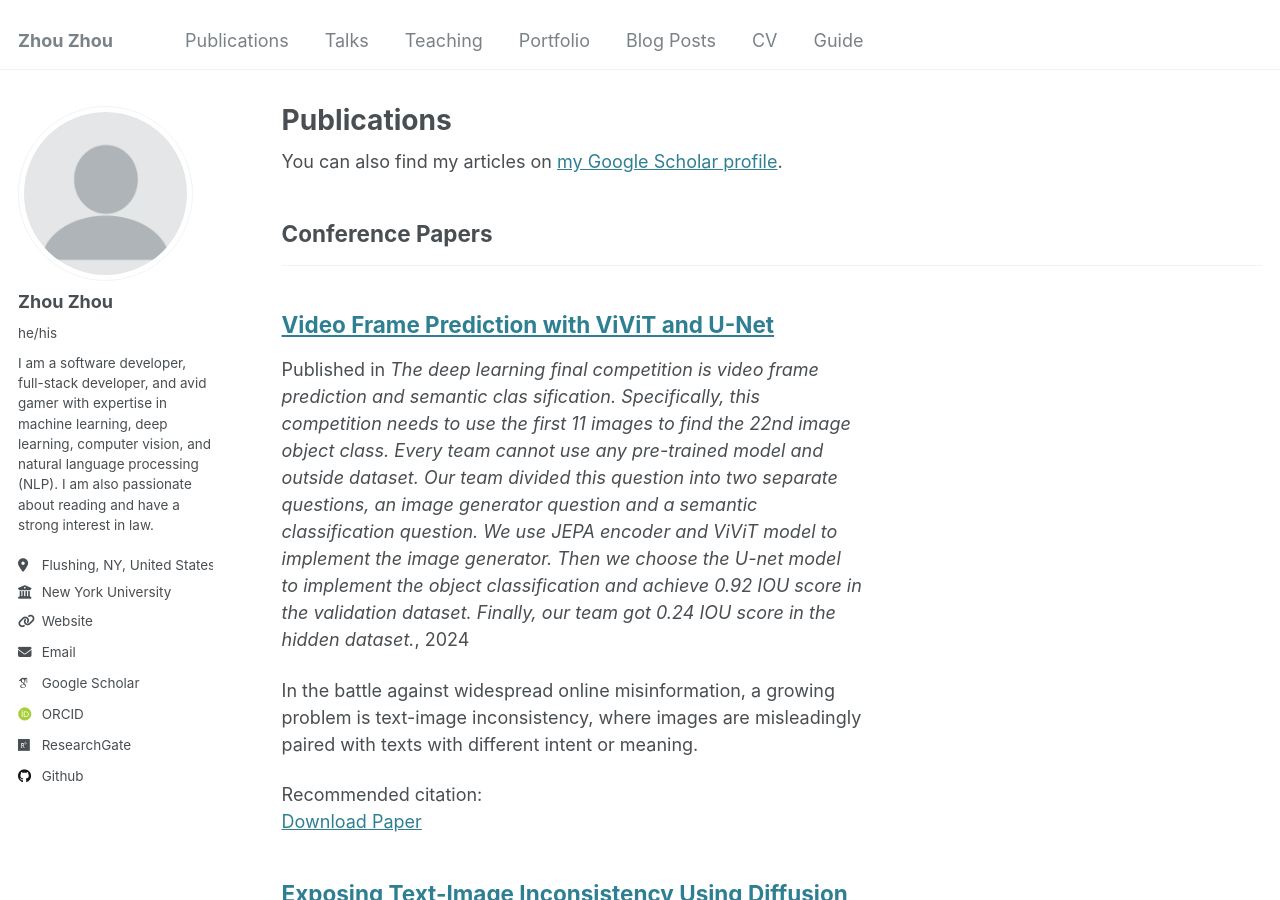
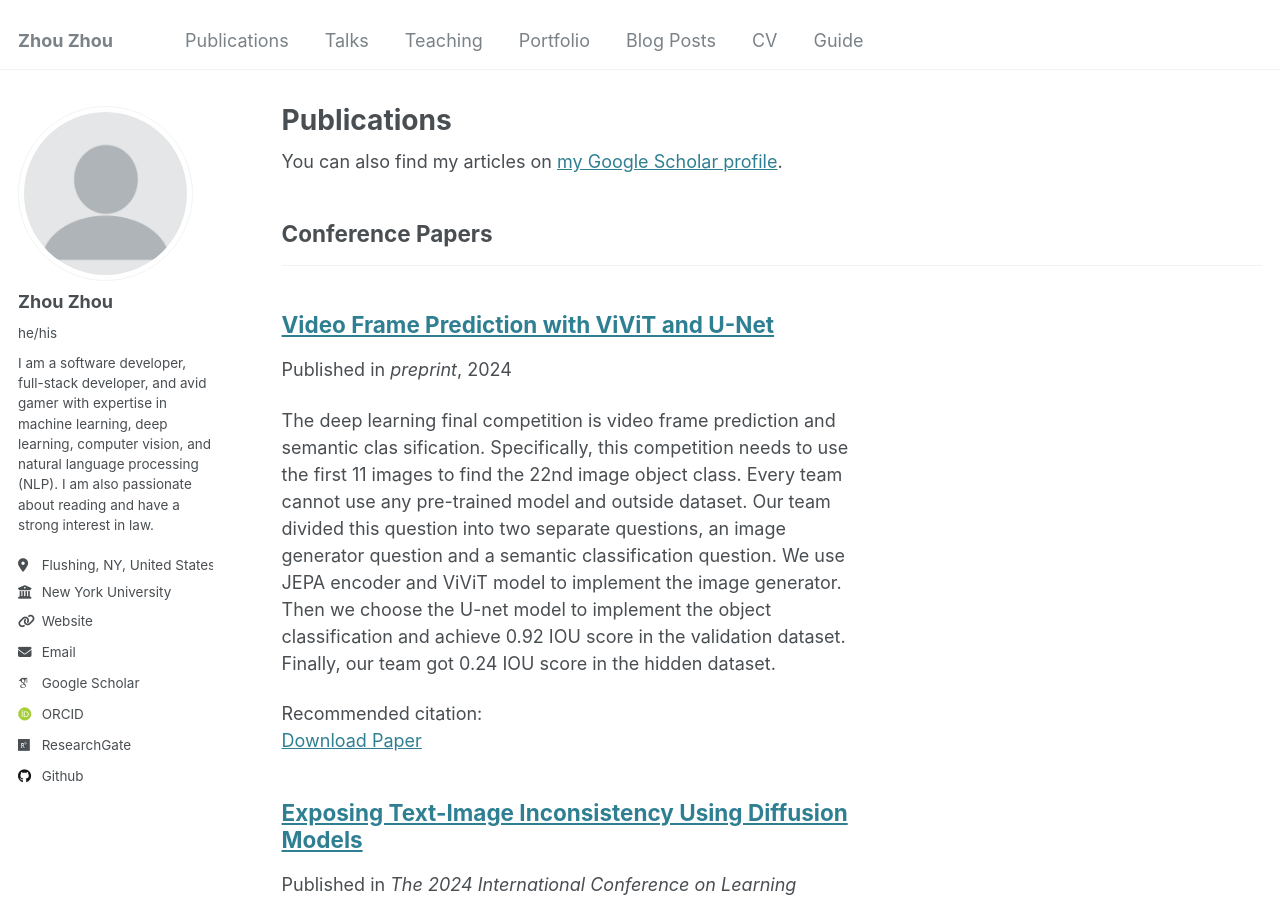
Before and after one commit to zhouzhou38/zhouzhou38.github.io, a Jekyll site: the page built from _pages/publications.html, in a window 1280 px wide and 900 px high. Built offline with Jekyll 4.4.1, drawn with Linux system fonts in a browser that asks for light colours; some web fonts are replaced.

Commit message:
Update 2024-05-01-paper-video-number-3.md

```diff
--- a/_publications/2024-05-01-paper-video-number-3.md
+++ b/_publications/2024-05-01-paper-video-number-3.md
@@ -3,9 +3,7 @@ title: "Video Frame Prediction with ViViT and U-Net"
 collection: publications
 category: conferences
 permalink: /publication/2024-05-01-paper-video-number-3
-excerpt: 'In the battle against widespread online misinformation, a growing problem is text-image inconsistency, where images are misleadingly paired with texts with different intent or meaning. '
-date: 2024-05-01
-venue: 'The deep learning final competition is video frame prediction and semantic clas
+excerpt: 'The deep learning final competition is video frame prediction and semantic clas
 sification. Specifically, this competition needs to use the first 11 images to find
  the 22nd image object class. Every team cannot use any pre-trained model and
  outside dataset. Our team divided this question into two separate questions, an
@@ -13,6 +11,8 @@ sification. Specifically, this competition needs to use the first 11 images to f
  encoder and ViViT model to implement the image generator. Then we choose the
  U-net model to implement the object classification and achieve 0.92 IOU score in
  the validation dataset. Finally, our team got 0.24 IOU score in the hidden dataset.'
+date: 2024-05-01
+venue: 'preprint'
 paperurl: 'http://zhouzhou38.github.io/files/Video_Frame_Prediction_with_ViViT_and_U_Net.pdf'
 citation: ''
 ---
```
